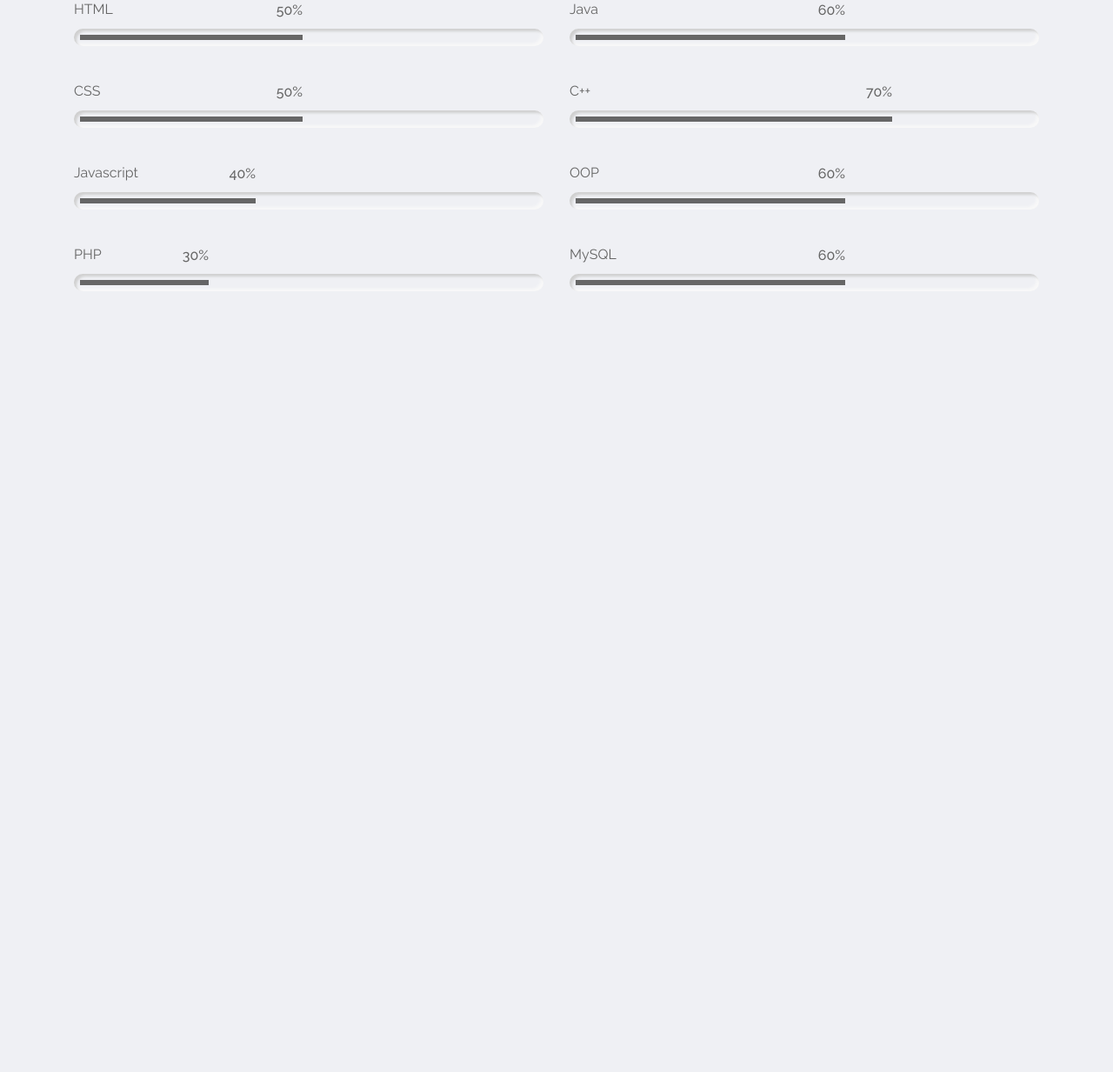
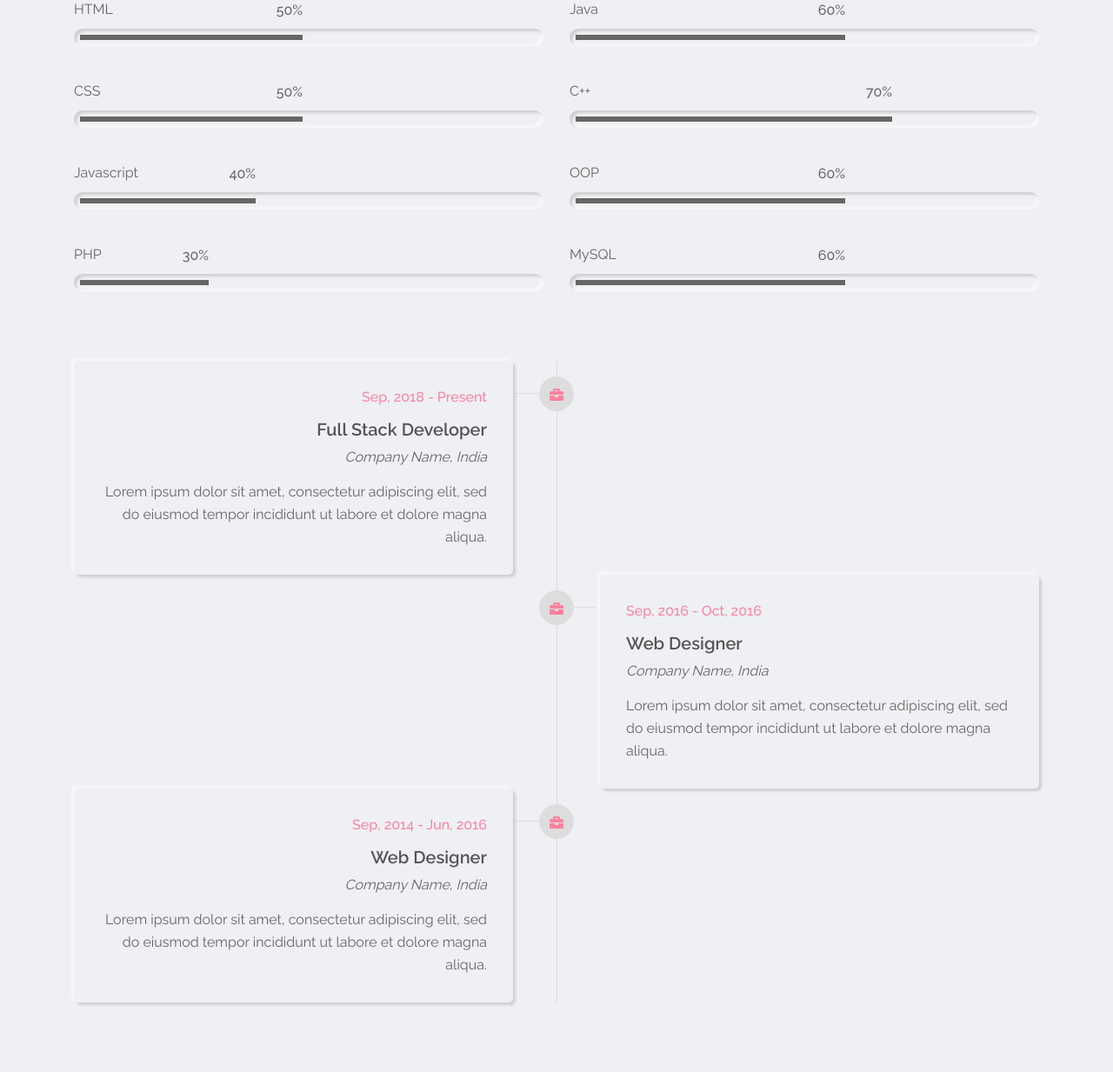
Before and after one commit to MandeepDalavi/mandeepdalavi.github.io, a PHP site: page / in a window 1280 px wide. Shown: the part 1650-2883 px from the top of the page at 87% size. Before the commit the page ends 1983 px from the top, so only its background shows below. Run offline with PHP 8.4, Linux system fonts and the light colour scheme.

Commit message:
Added Experience section under About

```diff
--- a/css/style.css
+++ b/css/style.css
@@ -507,3 +507,97 @@ img{
     color: var(--text-black-600);
     margin-top: -40px;
 }
+.about-section .experience{
+    padding-bottom: 80px;
+}
+.about-section .timeline{
+    flex: 0 0 100%;
+    max-width:100%;
+    position: relative;
+}
+.about-section .timeline:before{
+    content:'';
+    width:1px;
+    height:100%;
+    left:50%;
+    top:0;
+    background-color: var(--bg-black-100);
+    position: absolute;
+}
+.about-section .timeline .timeline-item{
+    flex: 0 0 100%;
+    max-width:100%;
+    padding: 0 15px;
+}
+.about-section .timeline .timeline-item:nth-child(odd){
+    padding-right: calc(50% + 50px);
+    text-align: right;
+}
+.about-section .timeline .timeline-item:nth-child(even){
+    padding-left: calc(50% + 50px);
+}
+.about-section .timeline .timeline-item-inner{
+    padding: 30px;
+    border-radius: 5px;
+    position: relative;
+}
+.about-section .timeline .timeline-item-inner:before{
+    content: '';
+    position: absolute;
+    width:30px;
+    height:1px;
+    background-color: var(--bg-black-100);
+    top: 37px;
+    z-index: -1 ;
+}
+.about-section .timeline .timeline-item:nth-child(odd) .timeline-item-inner:before{
+    right:-30px;
+}
+.about-section .timeline .timeline-item:nth-child(even) .timeline-item-inner:before{
+    left:-30px;
+}
+.about-section .timeline .timeline-item-inner .icon{
+    height:40px;
+    width:40px;
+    background-color: var(--bg-black-100);
+    text-align: center;
+    border: 1px solid var(--bg-black-100);
+    line-height:40px;
+    border-radius: 50%;
+    font-size: 16px;
+    color: var(--skin-color);
+    position: absolute;
+    top: 18px;
+}
+.about-section .timeline .timeline-item:nth-child(odd) .icon{
+    right:-70px;
+}
+.about-section .timeline .timeline-item:nth-child(even) .icon{
+    left:-70px;
+}
+.about-section .timeline .timeline-item-inner span{
+    font-weight: 500;
+    color: var(--skin-color);
+    display: block;
+    margin: 0 0 10px;
+    text-transform: capitalize;
+}
+.about-section .timeline .timeline-item-inner h3{
+    font-size: 20px;
+    color: var(--text-black-700);
+    font-weight: 600;
+    margin: 0 0 5px;
+    text-transform: capitalize;
+}
+.about-section .timeline .timeline-item-inner h4{
+    font-size: 16px;
+    font-style: italic;
+    color: var(--text-black-600);
+    margin: 0;
+}
+.about-section .timeline .timeline-item-inner p{
+    font-size: 16px;
+    color: var(--text-black-600);
+    line-height:26px;
+    margin: 15px 0 0;
+}
--- a/index.html
+++ b/index.html
@@ -200,11 +200,59 @@
               </div>
             </div>
             <!-- skill item end -->
-
           </div>
         </div>
       </div>
       <!-- skills end -->
+
+      <!-- experience start -->
+      <div class="row">
+        <div class="experience tab-content">
+          <div class="row">
+            <div class="timeline">
+              <div class="row">
+                <!-- timeline item start -->
+                <div class="timeline-item">
+                  <div class="timeline-item-inner outer-shadow">
+                    <i class="fas fa-briefcase icon"></i>
+                    <span>Sep, 2018 - Present</span>
+                    <h3>Full Stack Developer</h3>
+                    <h4>Company Name, India</h4>
+                    <p>Lorem ipsum dolor sit amet, consectetur adipiscing elit, sed
+                    do eiusmod tempor incididunt ut labore et dolore magna aliqua.</p>
+                  </div>
+                </div>
+                <!-- timeline item end -->
+                <!-- timeline item start -->
+                <div class="timeline-item">
+                  <div class="timeline-item-inner outer-shadow">
+                    <i class="fas fa-briefcase icon"></i>
+                    <span>Sep, 2016 - Oct, 2016</span>
+                    <h3>Web Designer</h3>
+                    <h4>Company Name, India</h4>
+                    <p>Lorem ipsum dolor sit amet, consectetur adipiscing elit, sed
+                    do eiusmod tempor incididunt ut labore et dolore magna aliqua.</p>
+                  </div>
+                </div>
+                <!-- timeline item end -->
+                <!-- timeline item start -->
+                <div class="timeline-item">
+                  <div class="timeline-item-inner outer-shadow">
+                    <i class="fas fa-briefcase icon"></i>
+                    <span>Sep, 2014 - Jun, 2016</span>
+                    <h3>Web Designer</h3>
+                    <h4>Company Name, India</h4>
+                    <p>Lorem ipsum dolor sit amet, consectetur adipiscing elit, sed
+                    do eiusmod tempor incididunt ut labore et dolore magna aliqua.</p>
+                  </div>
+                </div>
+                <!-- timeline item end -->
+              </div>
+            </div>
+          </div>
+        </div>
+      </div>
+      <!-- experience end -->
     </div>
   </section>
   <!-- about section end -->
```
